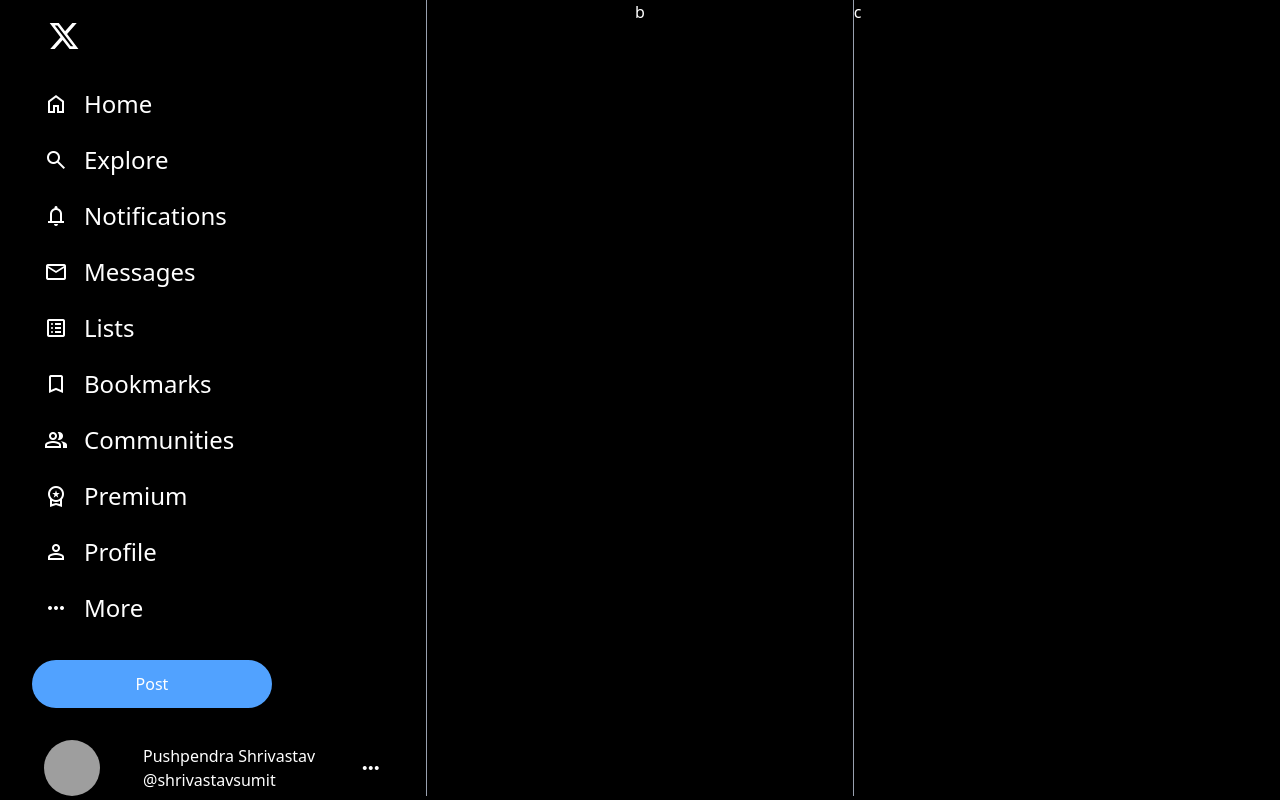
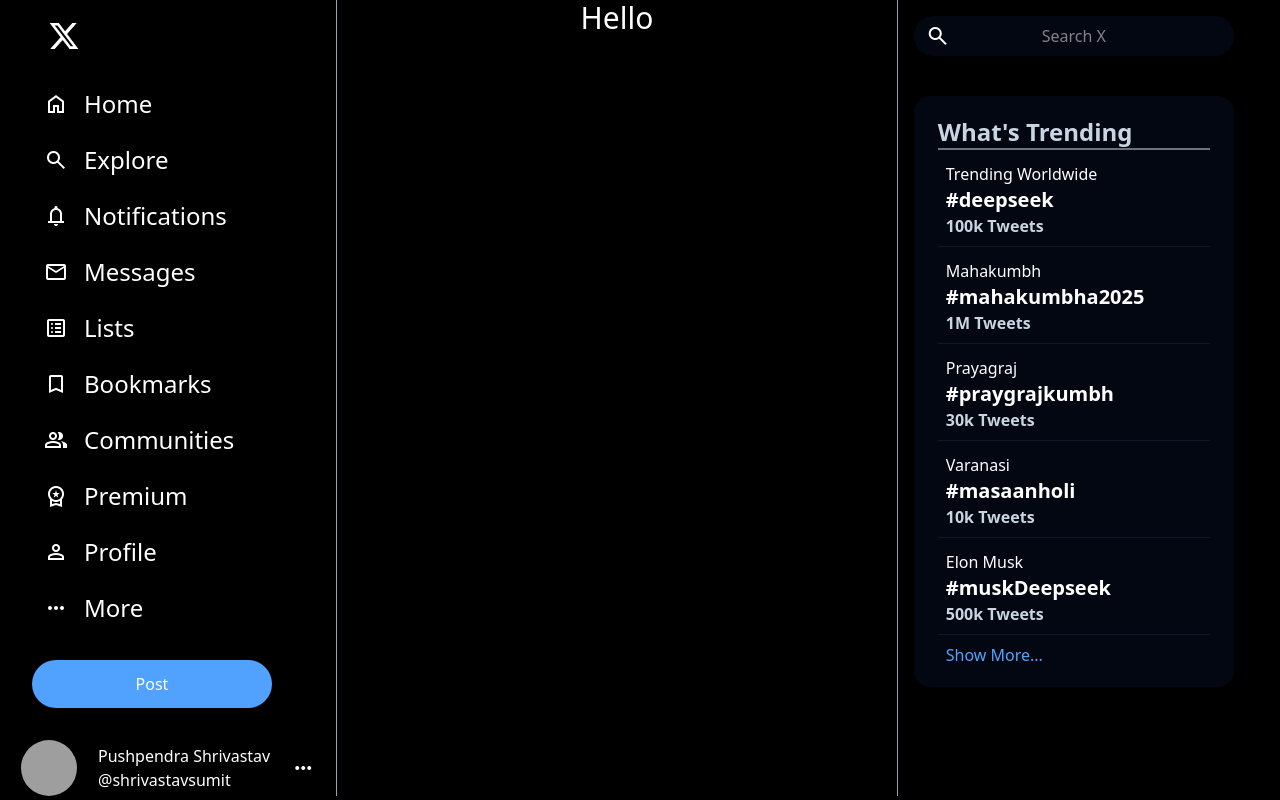
Before and after one commit to shrivastavsumit/twitter-clone, a website: page index.html in a window 1280 px wide. Drawn offline with nearby package versions, Linux system fonts and the light colour scheme; grey boxes are pictures that could not be loaded.

Commit message:
Right Sidebar is added

```diff
--- a/index.html
+++ b/index.html
@@ -13,13 +13,13 @@
 
 <body class="bg-black text-white">
     <div class="flex container mx-auto">
-        <div class="first w-full flex flex-col items-start">
+        <div class="first w-[60%] flex flex-col items-start">
             <div class="logo mt-5 ml-12">
                 <a href="https://x.com/" target="_blank">
                     <img src="./imges/logo.svg" alt="" class="w-8">
                 </a>
             </div>
-            <div class=" sidebar my-6 ml-8 flex justify-end">
+            <div class="sidebar my-6 ml-8 flex justify-end">
                 <ul class="flex flex-col items-start text-2xl">
                     <li
                         class="flex items-center justify-center p-3 cursor-pointer hover:transition-all transition-discrete hover:bg-blue-400 hover:rounded-2xl">
@@ -64,19 +64,72 @@
                     </li>
                 </ul>
             </div>
-            <div class="post-btn ml-8 bg-blue-400 w-60 p-3 text-center rounded-3xl cursor-pointer">Post</div>
+            <div
+                class="post-btn bg-blue-400 text-center rounded-3xl cursor-pointer ml-4 md:ml-8 w-20 md:w-40 lg:w-60 p-1 md:p-2 lg:p-3">
+                Post</div>
             <div class="profile-card mt-8 flex items-center justify-evenly w-full">
                 <img src="https://avatars.githubusercontent.com/u/105596954?v=4" alt="" class="w-14 h-14 rounded-full">
-                <div class="profile-info">
+                <div class="profile-info md:block lg:block hidden">
                     <div class="name">Pushpendra Shrivastav</div>
                     <a href="https://github.com/shrivastavsumit" target="_blank" class="">@shrivastavsumit</a>
                 </div>
-                <div class="material-symbols-outlined"> more_horiz </div>
+                <div class="material-symbols-outlined hidden md:inline-block lg:inline-block"> more_horiz </div>
             </div>
         </div>
-        <div class="second w-full border-x border-gray-400 flex justify-center">b
+
+        <div class="second w-full border-x border-gray-400 flex justify-center">
+            <h2 class="text-3xl text-white">Hello</h2>
         </div>
-        <div class="third w-full">c</div>
+
+        <div class="third w-[65%] flex flex-col items-start p-4">
+            <div class="search relative flex items-center justify-center">
+                <input type="text"
+                    class="w-80 h-10 rounded-3xl bg-gray-950 text-white py-3 px-10 hover:bg-gray-700 hover:text-black placeholder:text-center"
+                    placeholder="Search X">
+                <span class="material-symbols-outlined absolute left-3 top-2">search</span>
+            </div>
+            <div class="trending flex flex-col bg-gray-950 w-80 rounded-2xl px-6 py-5 mt-10">
+                <p class="text-2xl font-bold text-slate-300 border-b-2 border-gray-500">What's Trending</p>
+                <ul>
+                    <li class="border-b-1 border-slate-900 cursor-pointer">
+                        <div class="flex flex-col p-2 mt-1 w-full">
+                            <div class="text-white">Trending Worldwide</div>
+                            <div class="text-xl text-white font-bold">#deepseek</div>
+                            <div class="desc font-semibold text-slate-300">100k Tweets</div>
+                        </div>
+                    </li>
+                    <li class="border-b-1 border-slate-900 cursor-pointer">
+                        <div class="flex flex-col p-2 mt-1 w-full">
+                            <div class="text-white">Mahakumbh</div>
+                            <div class="text-xl text-white font-bold">#mahakumbha2025</div>
+                            <div class="desc font-semibold text-slate-300">1M Tweets</div>
+                        </div>
+                    </li>
+                    <li class="border-b-1 border-slate-900 cursor-pointer">
+                        <div class="flex flex-col p-2 mt-1 w-full">
+                            <div class="text-white">Prayagraj</div>
+                            <div class="text-xl text-white font-bold">#praygrajkumbh</div>
+                            <div class="desc font-semibold text-slate-300">30k Tweets</div>
+                        </div>
+                    </li>
+                    <li class="border-b-1 border-slate-900 cursor-pointer">
+                        <div class="flex flex-col p-2 mt-1 w-full">
+                            <div class="text-white">Varanasi</div>
+                            <div class="text-xl text-white font-bold">#masaanholi</div>
+                            <div class="desc font-semibold text-slate-300">10k Tweets</div>
+                        </div>
+                    </li>
+                    <li class="border-b-1 border-slate-900 cursor-pointer">
+                        <div class="flex flex-col p-2 mt-1 w-full">
+                            <div class="text-white">Elon Musk</div>
+                            <div class="text-xl text-white font-bold">#muskDeepseek</div>
+                            <div class="desc font-semibold text-slate-300">500k Tweets</div>
+                        </div>
+                    </li>
+                </ul>
+                <div class="show-more cursor-pointer text-blue-400 flex items-center pt-2 pl-2">Show More...</div>
+            </div>
+        </div>
 </body>
 
 </html>
```
Also changed, not shown: css/output.css.
